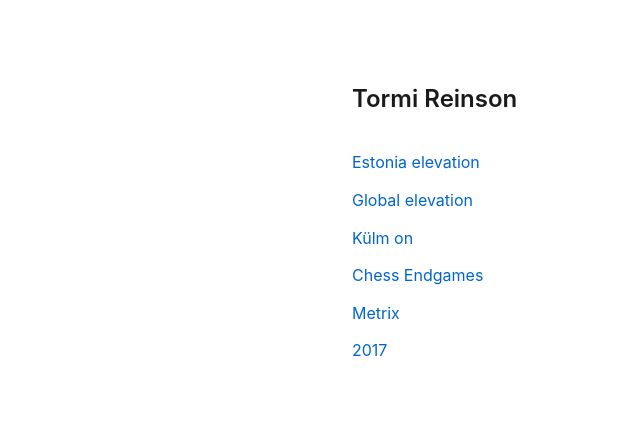
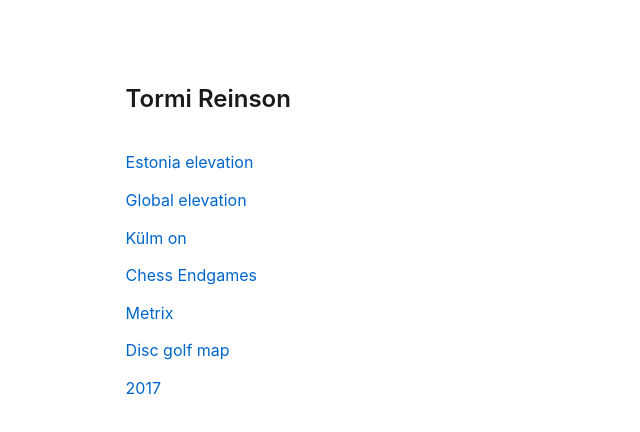
Before and after one commit to reinson/reinson.github.io, a plain HTML site: page index.html in a window 1280 px wide. Shown: the whole page, without its empty margins (48-688 px from the left). Drawn offline with Linux system fonts and the light colour scheme.

Commit message:
Add disc golf map link and left-align content
Co-Authored-By: Claude Opus 5.5 <noreply@anthropic.com>

```diff
--- a/index.html
+++ b/index.html
@@ -40,7 +40,7 @@
             color: var(--text);
             background-color: var(--bg);
             max-width: 480px;
-            margin: 80px auto;
+            margin: 80px 0 80px 12vw;
             padding: 0 20px;
         }
 
@@ -79,6 +79,7 @@
         <li><a href="/temp_streak/">Külm on</a></li>
         <li><a href="/chess-endgames/">Chess Endgames</a></li>
         <li><a href="/metrix/">Metrix</a></li>
+        <li><a href="/map_of_pro_discgolf/">Disc golf map</a></li>
         <li><a href="home2017.html">2017</a></li>
     </ul>
 </body>
```
